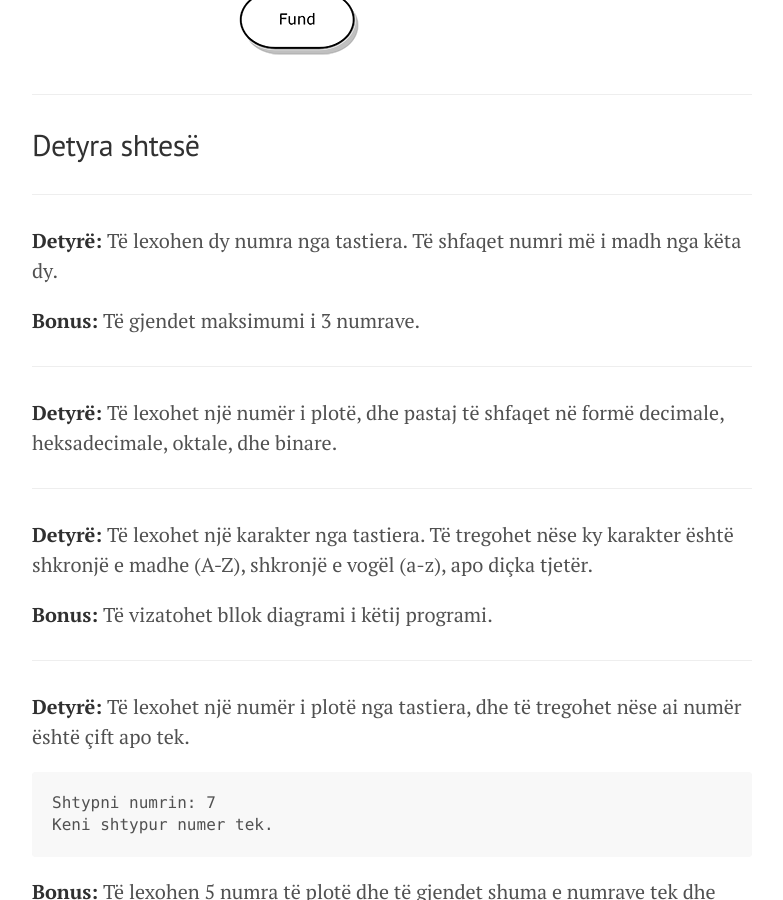
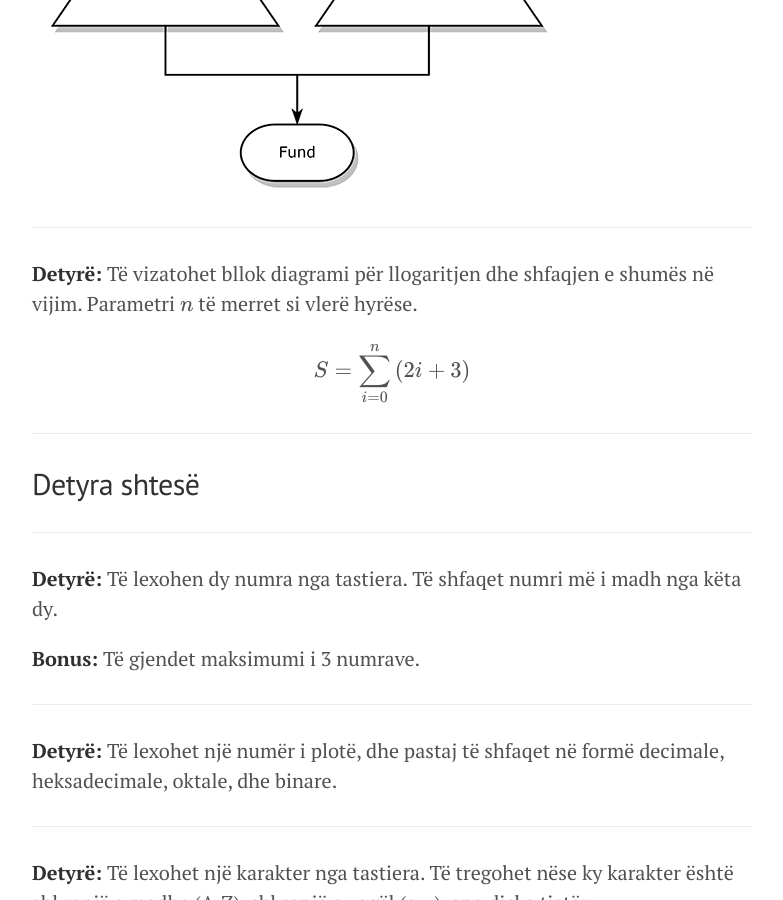
Before and after one commit to blerimrexha/edongashi.github.io, a Jekyll site: the page built from lendet/gjuhe-programuese/ligjerata/java3.md, in a window 1280 px wide and 900 px high, scrolled down 11695 px. Shown: the whole window, without its empty margins (248-1031 px from the left). Built offline with Jekyll 4.4.1, drawn with Linux system fonts in a browser that asks for light colours; our own code applies the rules of GitHub Pages for plain Markdown files; formulas are drawn with MathJax 3; some of the changed text lies outside the part shown.

Commit message:
Update java3.md

```diff
--- a/lendet/gjuhe-programuese/ligjerata/java3.md
+++ b/lendet/gjuhe-programuese/ligjerata/java3.md
@@ -254,6 +254,11 @@
 \end{cases}
 $$
 
+**Bonus:** Të llogaritet vlera absolute:
+
+1. Pa përdorur kushtëzime.
+2. Pa përdorur kushtëzime as krahasime.
+
 ---
 
 **Operatori ternar (`?`)**
@@ -411,6 +416,14 @@
 
 ---
 
+**Detyrë:** Të vizatohet bllok diagrami për llogaritjen dhe shfaqjen e shumës në vijim. Parametri $n$ të merret si vlerë hyrëse.
+
+$$
+S=\sum_{i=0}^{n}{(2i+3)}
+$$
+
+---
+
 ## Detyra shtesë
 
 ---
```
